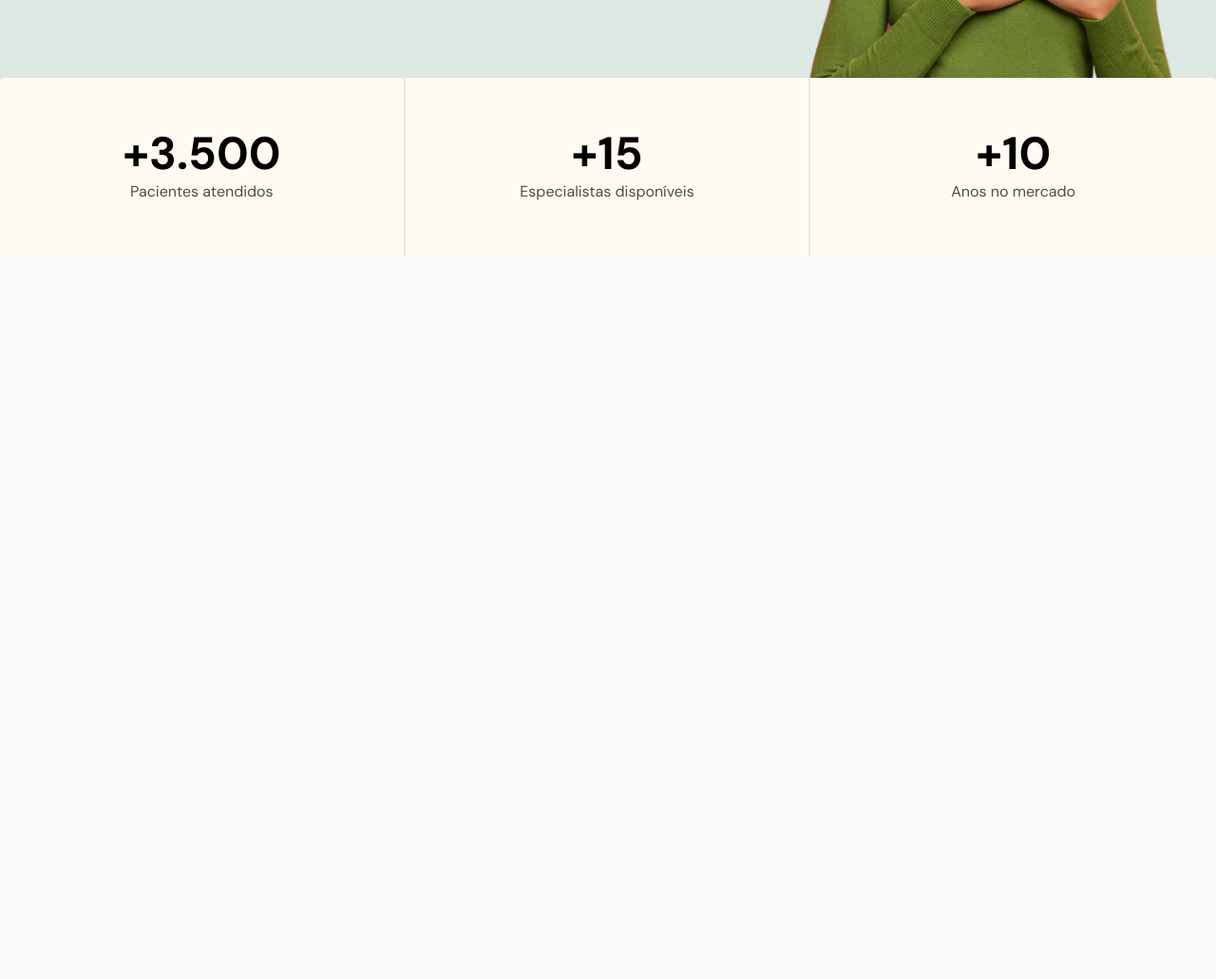
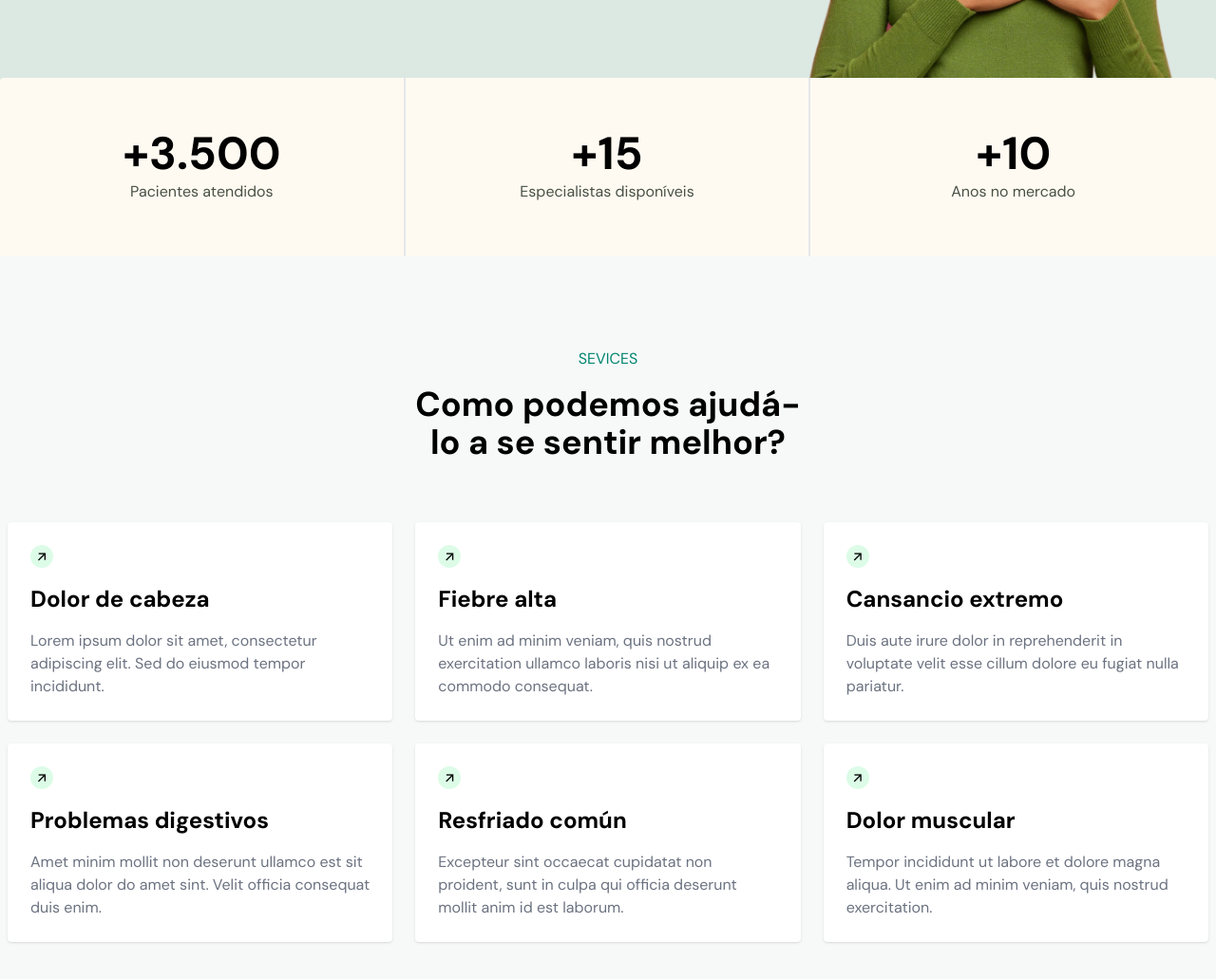
Before and after one commit to hrid1/doctor-care, a plain HTML site: page index.html in a window 1280 px wide. Shown: the part 551-1582 px from the top of the page at 95% size. Before the commit the page ends 821 px from the top, so only its background shows below. Drawn offline with nearby package versions, Linux system fonts and the light colour scheme.

Commit message:
Service Section Done

```diff
--- a/index.html
+++ b/index.html
@@ -96,12 +96,15 @@
         <div
           class="w-full md:w-2/3 text-center md:text-left mb-8 md:mb-0 hero-content"
         >
-          <p class="text-sm font-bold mb-4 leading-tight text-primary">
+          <p
+            class="text-xs sm:text-sm font-bold mb-4 leading-snug sm:leading-tight text-primary"
+          >
             BOAS-VINDAS A DOCTORCARE 👋
           </p>
-          <h1 class="text-6xl mb-6 font-bold">
+          <h1 class="text-3xl sm:text-6xl mb-6 font-bold">
             Assistência médica simplificada para todos
           </h1>
+
           <p class="text-lg w-full md:w-2/3 mb-8 text-#485145]">
             Os médicos da DoctorCare vão além dos sintomas para tratar a causa
             raiz de sua doença e proporcionar uma cura a longo prazo.
@@ -131,11 +134,15 @@
     <section
       class="max-w-screen-xl bg-brand-beige rounded grid grid-cols-1 md:grid-cols-3 -mt-28 mx-auto"
     >
-      <div class="text-center border-r-2 py-14 space-y-1">
+      <div
+        class="text-center md:border-r-2 md:border-b-0 border-b-2 py-14 space-y-1"
+      >
         <h1 class="text-5xl font-bold">+3.500</h1>
         <p class="text-[#485145]">Pacientes atendidos</p>
       </div>
-      <div class="text-center border-r-2 py-14 space-y-1">
+      <div
+        class="text-center md:border-r-2 md:border-b-0 border-b-2 py-14 space-y-1"
+      >
         <h1 class="text-5xl font-bold">+15</h1>
         <p class="text-[#485145]">Especialistas disponíveis</p>
       </div>
@@ -144,5 +151,21 @@
         <p class="text-[#485145]">Anos no mercado</p>
       </div>
     </section>
+
+    <!-- servies section -->
+    <section class="py-24 container max-w-screen-xl mx-auto">
+      <div class="text-center mb-16 ">
+        <p class="text-primary uppercase mb-4 text-">SEVICES</p>
+        <h2 class="text-4xl font-bold w-full md:w-1/3 mx-auto">
+          Como podemos ajudá-lo a se sentir melhor?
+        </h2>
+      </div>
+      <div
+        id="services"
+        class="grid grid-cols-1 md:grid-cols-3 sm:grid-cols-2 gap-6 mx-2"
+      ></div>
+    </section>
+    <!-- about section -->
+    <script src="./js/services.js"></script>
   </body>
 </html>
--- /dev/null
+++ b/js/services.js
@@ -0,0 +1,60 @@
+const data = [
+  {
+    id: 1,
+    title: "Dolor de cabeza",
+    description:
+      "Lorem ipsum dolor sit amet, consectetur adipiscing elit. Sed do eiusmod tempor incididunt.",
+  },
+  {
+    id: 2,
+    title: "Fiebre alta",
+    description:
+      "Ut enim ad minim veniam, quis nostrud exercitation ullamco laboris nisi ut aliquip ex ea commodo consequat.",
+  },
+  {
+    id: 3,
+    title: "Cansancio extremo",
+    description:
+      "Duis aute irure dolor in reprehenderit in voluptate velit esse cillum dolore eu fugiat nulla pariatur.",
+  },
+  {
+    id: 4,
+    title: "Problemas digestivos",
+    description:
+      "Amet minim mollit non deserunt ullamco est sit aliqua dolor do amet sint. Velit officia consequat duis enim.",
+  },
+  {
+    id: 5,
+    title: "Resfriado común",
+    description:
+      "Excepteur sint occaecat cupidatat non proident, sunt in culpa qui officia deserunt mollit anim id est laborum.",
+  },
+  {
+    id: 6,
+    title: "Dolor muscular",
+    description:
+      "Tempor incididunt ut labore et dolore magna aliqua. Ut enim ad minim veniam, quis nostrud exercitation.",
+  },
+];
+
+// console.log("from js");
+
+function card(item) {
+  const serviceCard = document.createElement("div");
+  serviceCard.classList = "p-6 space-y-4 bg-white rounded shadow hover:scale-105 transition-all duration-300 cursor-pointer";
+  serviceCard.innerHTML = ` <i class="ri-arrow-right-up-line bg-green-100 rounded-full p-1"></i>
+    <h3 class="text-2xl font-bold">${item.title}</h3> <p class="text-gray-500">${item.description}</p>`;
+
+  return serviceCard;
+}
+//
+function showServiceCard() {
+  const serviceContainer = document.getElementById("services");
+
+  data.map((item) => {
+    const serviceCard = card(item);
+    serviceContainer.appendChild(serviceCard);
+  });
+}
+
+showServiceCard();
```
